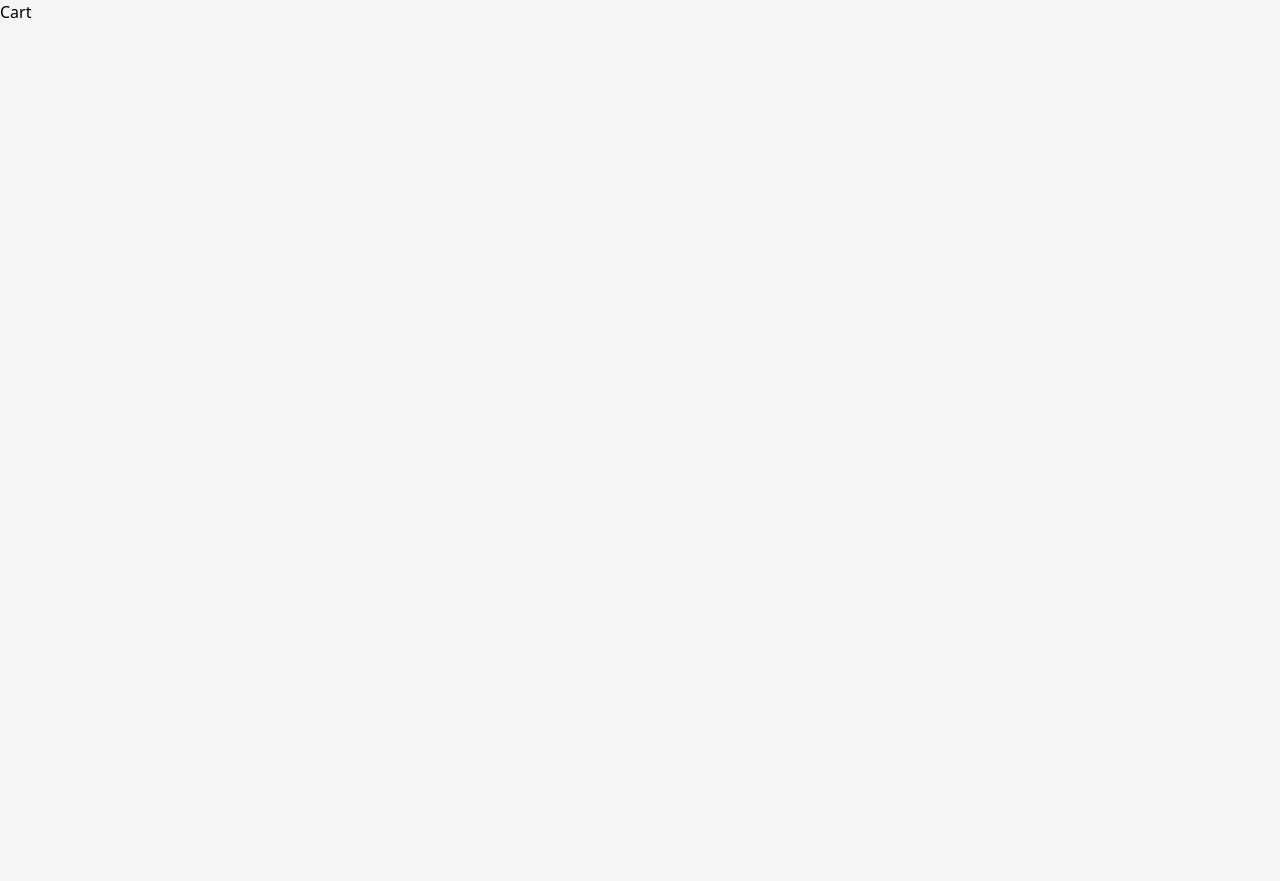
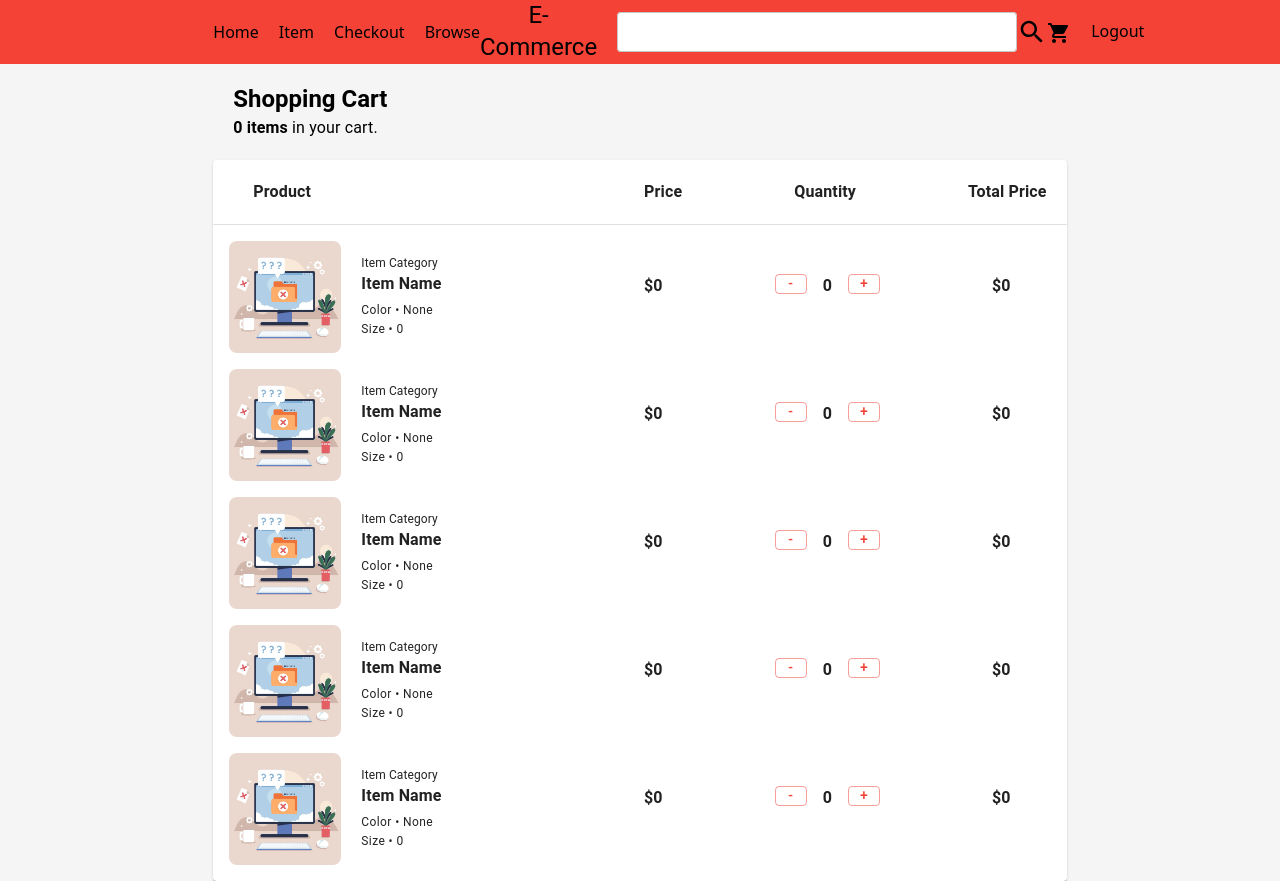
Before and after one commit to rZulan/generic-ecommerce, a React (Vite) app: page /cart in a window 1280 px wide. Before the commit the page ends 800 px from the top, so only its background shows below. Built offline with nearby package versions, Linux system fonts and the light colour scheme.

Commit message:
feat: cart page progress

```diff
--- a/src/cart.jsx
+++ b/src/cart.jsx
@@ -1,6 +1,155 @@
+import { Button, Divider, List, ListItem, Paper, Typography } from "@mui/material"
+import Header from "./components/Header"
+import NoData from './assets/no data.jpg'
+import { useState } from "react"
+
 const Cart = () => {
+  const [quantity, setQuantity] = useState(0);
+
+  const handleAddQuantity = () => {
+    setQuantity((prevQuantity) => prevQuantity + 1)
+  }
+
+  const handleMinusQuantity = () => {
+    setQuantity((prevQuantity) => prevQuantity - 1)
+  }
+
   return (
-    <div>Cart</div>
+    <>
+    <Header/>
+    <div className="pt-5 pl-5 w-2/3 m-auto">
+      <Typography variant="h5"><b>Shopping Cart</b></Typography>
+      <Typography><b>0 items</b> in your cart.</Typography>
+    </div>
+
+    <Paper className="w-2/3 m-auto">
+      <div className="flex pl-5 m-5 gap-28">
+        <Typography className="flex-1 pt-5"><b>Product</b></Typography>
+        <Typography className="pt-5"><b>Price</b></Typography>
+        <Typography className="pt-5"><b>Quantity</b></Typography>
+        <Typography className="pt-5"><b>Total Price</b></Typography>
+      </div>
+
+      <Divider />
+
+      <List>
+        <ListItem>
+          <img src={NoData} className='size-28 rounded-lg'/>
+          <div className='flex pl-5 w-full'>
+            <div className='flex-1'>
+              <Typography fontSize={12}>Item Category</Typography>
+              <Typography display="block"><b>Item Name</b></Typography>
+
+              <Typography variant='caption'>Color • None</Typography>
+              <Typography variant='caption' display="block">Size • 0</Typography>
+            </div>
+
+            <div className='flex gap-28 pr-10 pt-5'>
+              <Typography><b>$0</b></Typography>
+              <div className="flex gap-4">
+               <Button variant="outlined" className="size-5" sx={{minWidth: 3}} onClick={handleMinusQuantity}>-</Button>
+               <Typography><b>{quantity}</b></Typography>
+                <Button variant="outlined" className="size-5"  sx={{minWidth: 3}} onClick={handleAddQuantity}>+</Button>
+              </div>
+              <Typography><b>$0</b></Typography>
+            </div>
+          </div>
+        </ListItem>
+        <ListItem>
+          <img src={NoData} className='size-28 rounded-lg'/>
+          <div className='flex pl-5 w-full'>
+            <div className='flex-1'>
+              <Typography fontSize={12}>Item Category</Typography>
+              <Typography display="block"><b>Item Name</b></Typography>
+
+              <Typography variant='caption'>Color • None</Typography>
+              <Typography variant='caption' display="block">Size • 0</Typography>
+            </div>
+
+            <div className='flex gap-28 pr-10 pt-5'>
+              <Typography><b>$0</b></Typography>
+              <div className="flex gap-4">
+               <Button variant="outlined" className="size-5" sx={{minWidth: 3}} onClick={handleMinusQuantity}>-</Button>
+               <Typography><b>{quantity}</b></Typography>
+                <Button variant="outlined" className="size-5"  sx={{minWidth: 3}} onClick={handleAddQuantity}>+</Button>
+              </div>
+              <Typography><b>$0</b></Typography>
+            </div>
+          </div>
+        </ListItem>
+        <ListItem>
+          <img src={NoData} className='size-28 rounded-lg'/>
+          <div className='flex pl-5 w-full'>
+            <div className='flex-1'>
+              <Typography fontSize={12}>Item Category</Typography>
+              <Typography display="block"><b>Item Name</b></Typography>
+
+              <Typography variant='caption'>Color • None</Typography>
+              <Typography variant='caption' display="block">Size • 0</Typography>
+            </div>
+
+            <div className='flex gap-28 pr-10 pt-5'>
+              <Typography><b>$0</b></Typography>
+              <div className="flex gap-4">
+               <Button variant="outlined" className="size-5" sx={{minWidth: 3}} onClick={handleMinusQuantity}>-</Button>
+               <Typography><b>{quantity}</b></Typography>
+                <Button variant="outlined" className="size-5"  sx={{minWidth: 3}} onClick={handleAddQuantity}>+</Button>
+              </div>
+              <Typography><b>$0</b></Typography>
+            </div>
+          </div>
+        </ListItem>
+        <ListItem>
+          <img src={NoData} className='size-28 rounded-lg'/>
+          <div className='flex pl-5 w-full'>
+            <div className='flex-1'>
+              <Typography fontSize={12}>Item Category</Typography>
+              <Typography display="block"><b>Item Name</b></Typography>
+
+              <Typography variant='caption'>Color • None</Typography>
+              <Typography variant='caption' display="block">Size • 0</Typography>
+            </div>
+
+            <div className='flex gap-28 pr-10 pt-5'>
+              <Typography><b>$0</b></Typography>
+              <div className="flex gap-4">
+               <Button variant="outlined" className="size-5" sx={{minWidth: 3}} onClick={handleMinusQuantity}>-</Button>
+               <Typography><b>{quantity}</b></Typography>
+                <Button variant="outlined" className="size-5"  sx={{minWidth: 3}} onClick={handleAddQuantity}>+</Button>
+              </div>
+              <Typography><b>$0</b></Typography>
+            </div>
+          </div>
+        </ListItem>
+        <ListItem>
+          <img src={NoData} className='size-28 rounded-lg'/>
+          <div className='flex pl-5 w-full'>
+            <div className='flex-1'>
+              <Typography fontSize={12}>Item Category</Typography>
+              <Typography display="block"><b>Item Name</b></Typography>
+
+              <Typography variant='caption'>Color • None</Typography>
+              <Typography variant='caption' display="block">Size • 0</Typography>
+            </div>
+
+            <div className='flex gap-28 pr-10 pt-5'>
+              <Typography><b>$0</b></Typography>
+              <div className="flex gap-4">
+               <Button variant="outlined" className="size-5" sx={{minWidth: 3}} onClick={handleMinusQuantity}>-</Button>
+               <Typography><b>{quantity}</b></Typography>
+                <Button variant="outlined" className="size-5"  sx={{minWidth: 3}} onClick={handleAddQuantity}>+</Button>
+              </div>
+              <Typography><b>$0</b></Typography>
+            </div>
+          </div>
+        </ListItem>
+      </List>
+    </Paper>
+
+    {/* <div className="">
+      <Typography>Calculated Shipping</Typography>
+    </div> */}
+    </>
   )
 }
 
```
